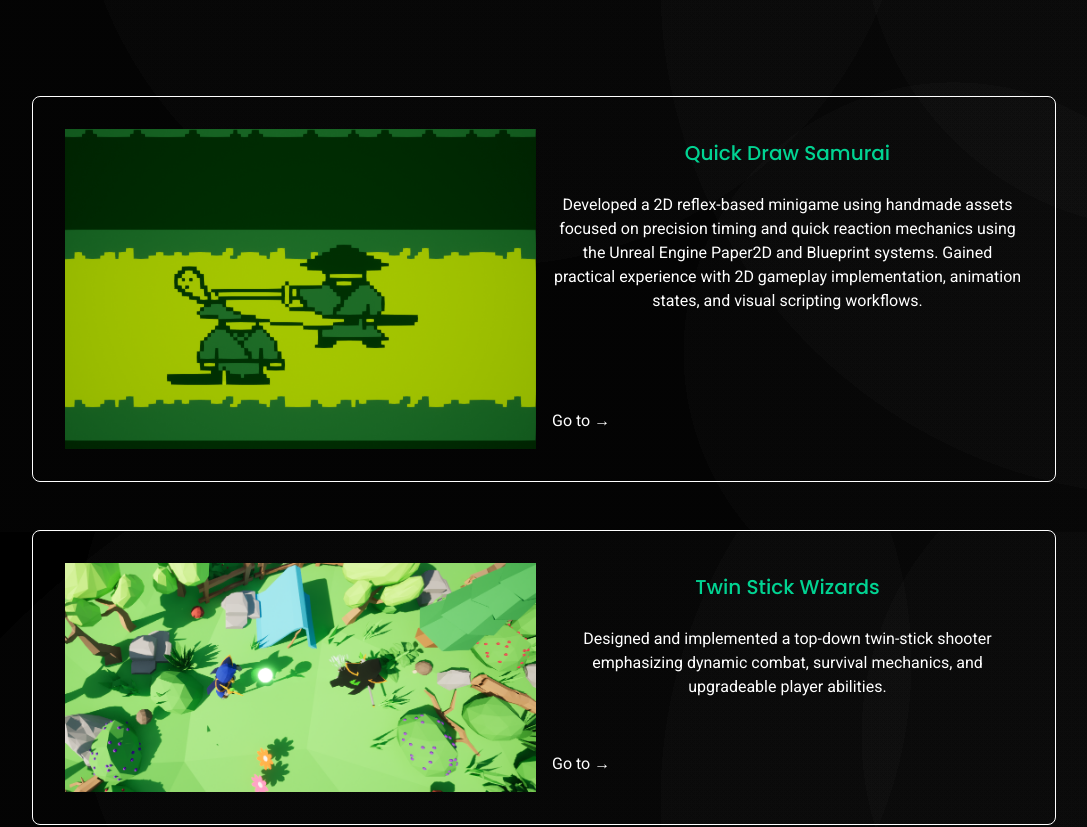
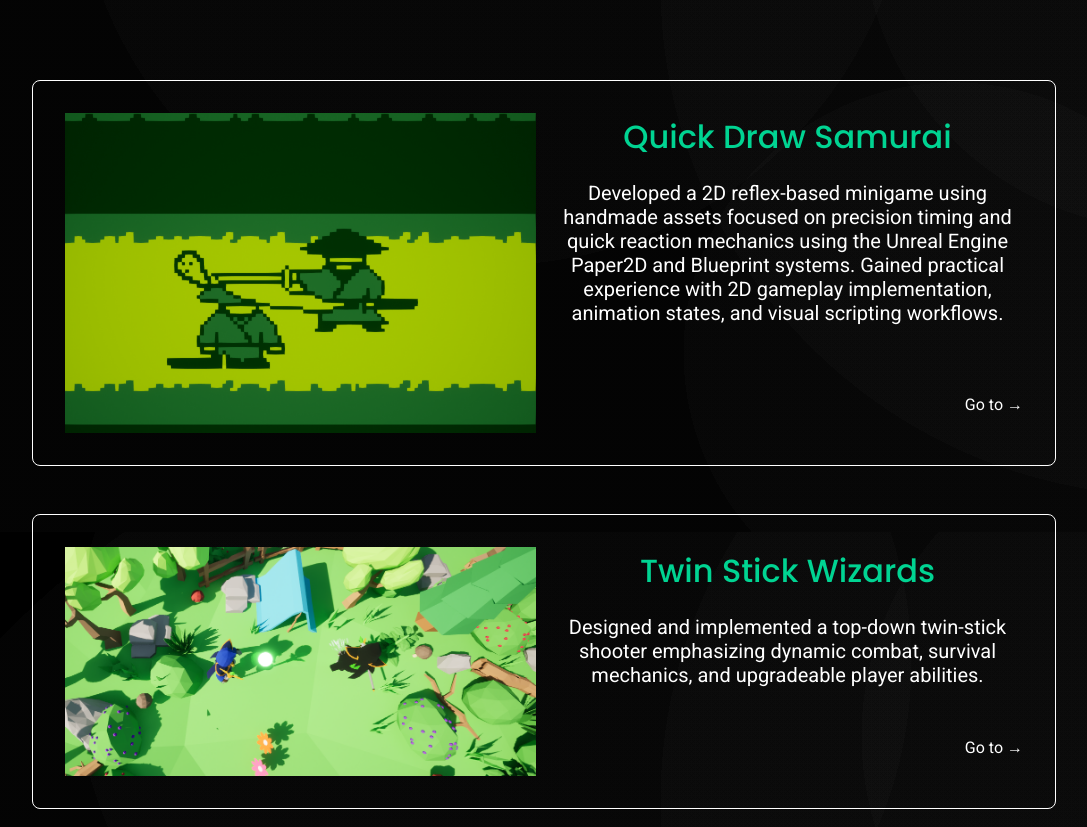
Before and after one commit to Johno2017/johnoportfolio, a React (Vite) app: page / in a window 1280 px wide. Shown: the part 1100-1927 px from the top of the page, without its empty margins (96-1183 px from the left). Built offline with nearby package versions, Linux system fonts and the light colour scheme.

Commit message:
Finished styling and layout

```diff
--- a/src/components/Footer.tsx
+++ b/src/components/Footer.tsx
@@ -1,23 +1,31 @@
 import "../styles/Footer.css";
 
-function Footer () {
+function Footer() {
   return (
     <footer id="contact">
+      <p className="black-text">Connect with me &darr;</p>
+      <div className="contact-links">
         <p>
-        Connect with me &darr;
+          <b>Email:</b> john.ong135@gmail.com
         </p>
-    <div className="contact-links">
-        <p><b>Email:</b> john.ong135@gmail.com</p>
         <p>
           <b>GitHub:</b>
-            <a href="https://github.com/Johno2017" target="_blank" className="emerald">
+          <a
+            href="https://github.com/Johno2017"
+            target="_blank"
+            className="emerald"
+          >
             Johno2017
             <span className="material-symbols-outlined">open_in_new</span>
           </a>
         </p>
         <p>
           <b>LinkedIn:</b>
-            <a href="https://www.linkedin.com/in/john-ong-349640148/" target="_blank" className="emerald">
+          <a
+            href="https://www.linkedin.com/in/john-ong-349640148/"
+            target="_blank"
+            className="emerald"
+          >
             John Ong Profile
             <span className="material-symbols-outlined">open_in_new</span>
           </a>
--- a/src/components/Step.tsx
+++ b/src/components/Step.tsx
@@ -17,9 +17,7 @@ function Step({ href, src, name, description }: Props) {
         <h3 className="poppins emerald project-name">{name}</h3>
           <p>{description}</p>
           <div className="go-to-container">
-            <div>
-              <p className="z-4">Go to &rarr;</p>
-            </div>
+              <p>Go to &rarr;</p>
           </div>
       </div>
     </a>
--- a/src/styles/BackgroundInfo.css
+++ b/src/styles/BackgroundInfo.css
@@ -10,7 +10,7 @@
   display: flex;
   gap: 1.5rem;
 
-  max-width: 80vw;
+  max-width: 60vw;
   @media (min-width: 640px) {
     gap: 2rem;
   }
@@ -34,7 +34,6 @@
 .quality-info {
   display: flex;
   flex-direction: column;
-  gap: 1.5rem;
 
   @media (min-width: 640px) {
     gap: 2rem;
--- a/src/styles/Footer.css
+++ b/src/styles/Footer.css
@@ -7,6 +7,7 @@ footer {
 justify-content: center;
 align-items: center;
 border-top-width: 1px;
+border-top-color: oklch(76.5% 0.177 163.223);
 border-style: solid;
 width: 100vw;
 background-color: #000000;
@@ -24,7 +25,6 @@ footer > p {
 .contact-links {
   display: flex;
   flex-direction: column;
-  gap: 1rem;
   justify-content: center;
   align-items: center;
 }
--- a/src/styles/Header.css
+++ b/src/styles/Header.css
@@ -29,7 +29,7 @@
   background-color: rgb(0, 0, 0);
 }
 
-b {
+.header > b {
   margin-left: 2.5rem;
   font-weight: 700;
 }
@@ -39,10 +39,7 @@ b {
   margin-right: 2.5rem;
   gap: 1rem;
   align-items: center;
-
-  @media (min-width: 640px) {
-    display: flex;
-  }
+  display: flex;
 }
 
 .tabs > a {
--- a/src/styles/Main.css
+++ b/src/styles/Main.css
@@ -1,15 +1,14 @@
 main {
   display: flex;
-  padding: 1rem;
+  padding-left: 1rem;
+  padding-right: 1rem;
   margin-inline: 10rem;
   flex-direction: column;
+  justify-content: space-between;
   align-items: center;
   flex: 1 1 0%;
   max-width: 80vw;
 
-  @media (max-width: 1024px) {
-    margin-inline: 5rem;
-  }
 }
 
 section {
@@ -27,6 +26,10 @@ section {
   @media (min-width: 1024px) {
     grid-template-columns: repeat(2, minmax(0, 1fr));
   }
+}
+
+.black-text {
+  color: black;
 }
 
 .title-section {
--- a/src/styles/Step.css
+++ b/src/styles/Step.css
@@ -12,18 +12,22 @@
   cursor: pointer;
   color: white;
   max-width: 80vw;
+}
 
-}
 .step:hover {
   border-color: oklch(76.5% 0.177 163.223);
 }
 
-.info{
+.info {
   display: flex;
   flex-direction: column;
   flex: 1;
   min-width: 300px;
   max-height: 40vh;
+}
+
+.info > p {
+  font-size: 1.25rem;
 }
 
 .screenshot {
@@ -35,16 +39,17 @@
 }
 
 .project-name {
-  font-size: 1.25rem;
+  font-size: 2rem;
   line-height: 1.75rem;
   font-weight: 500;
 }
 
 .go-to-container {
   display: flex;
+  justify-content: flex-end;
+  align-items: flex-end;
   flex: 1 1 0%;
   gap: 1rem;
-  align-items: flex-end;
 }
 
 .go-to-button {
```
Lines whose indentation alone changed are shown as unchanged.
